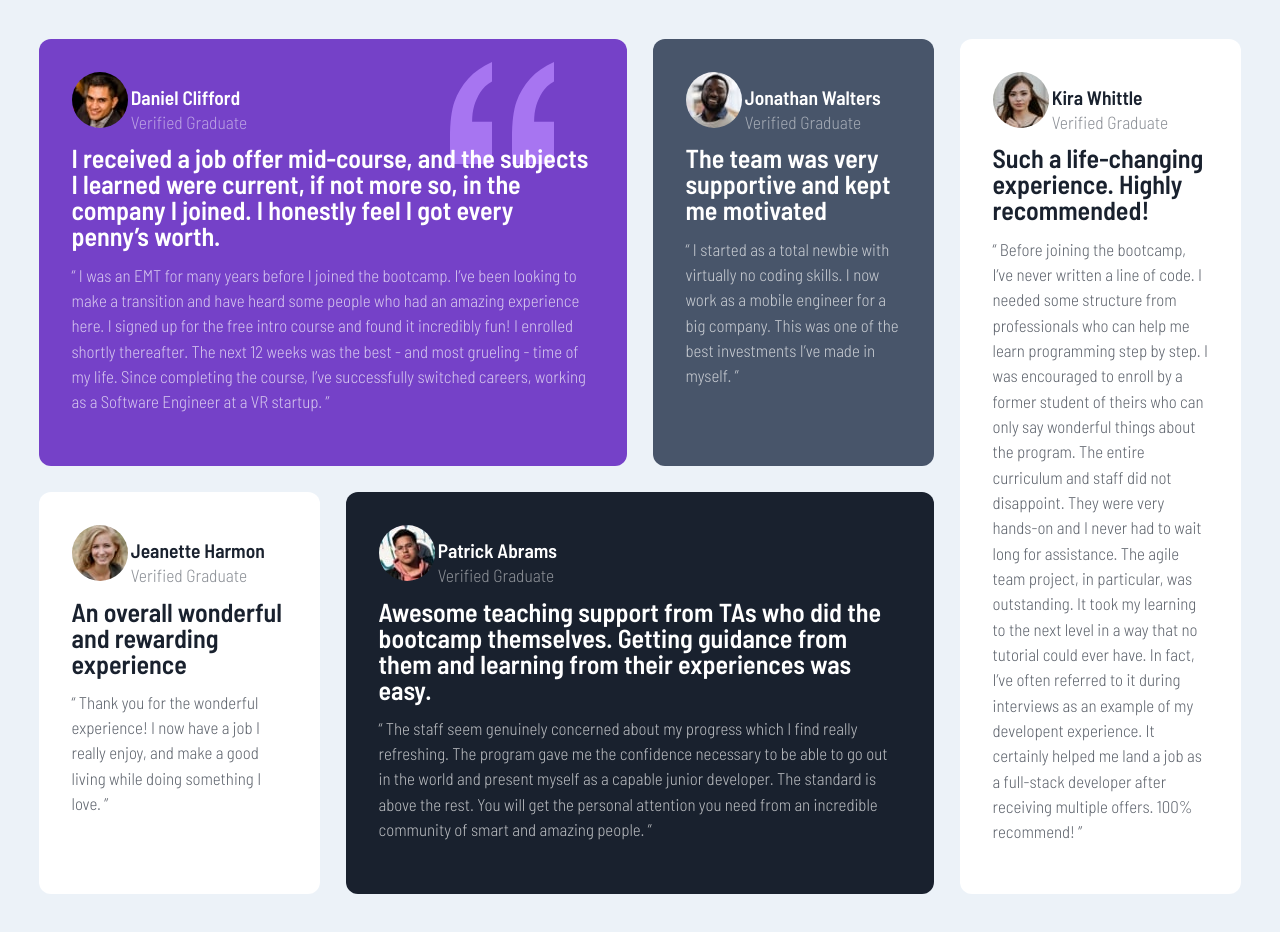
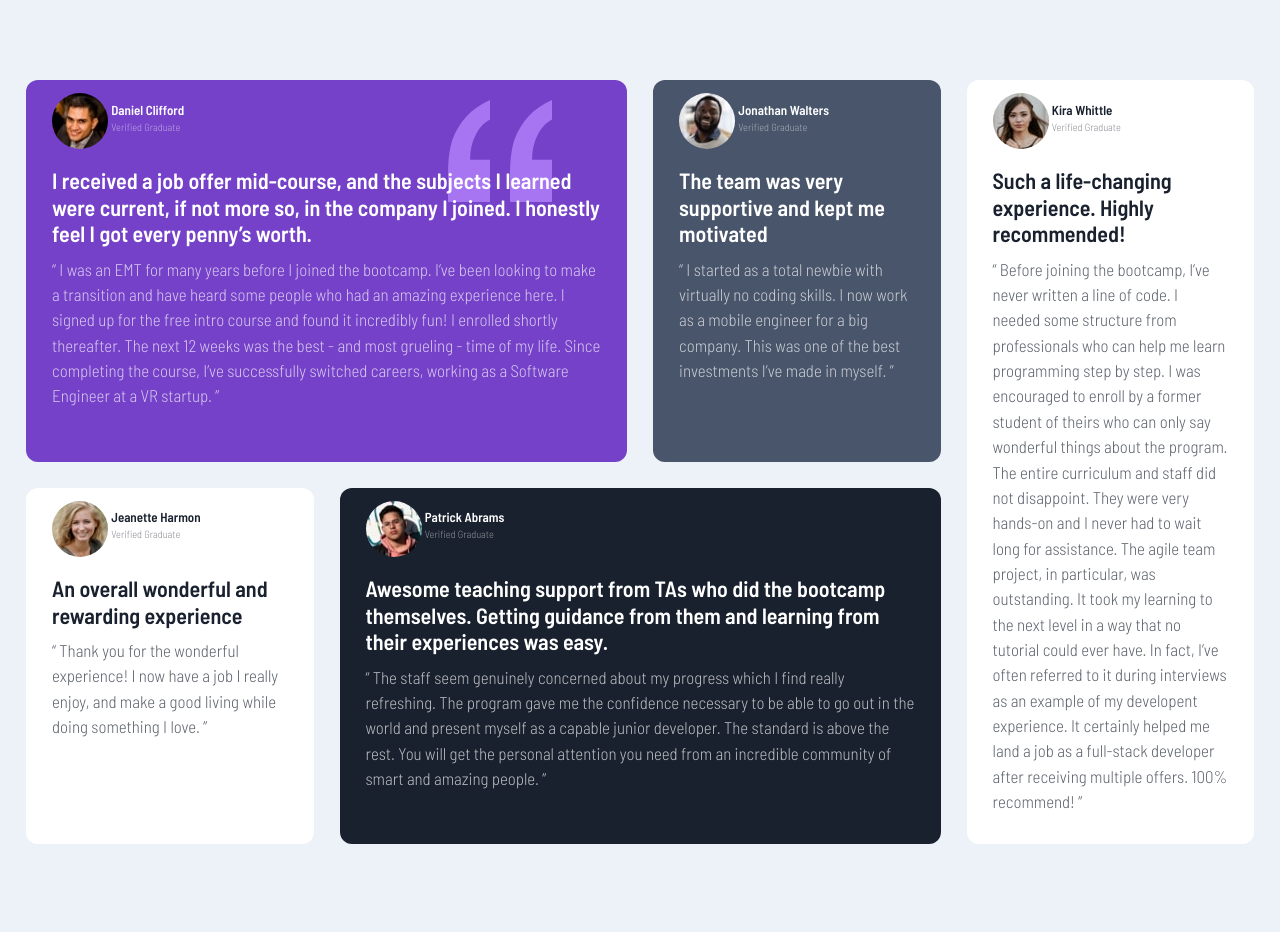
Before and after one commit to jennwo/testimonialGrid, a plain HTML site: page index.html in a window 1280 px wide. After the commit the page ends 870 px from the top, so only its background shows below. Drawn offline with Linux system fonts and the light colour scheme.

Commit message:
Update styles1.css

```diff
--- a/styles1.css
+++ b/styles1.css
@@ -48,8 +48,10 @@ body{
     flex-direction: column;
 }
 .card{
-    padding: 2.5em;
+    padding: 2em;
     border-radius: 12px;
+    padding-bottom: 1em;
+    padding-top: 1em;
 
 }
 
@@ -62,20 +64,20 @@ body{
 }
 .profileName{
     grid-area: name;
-    font-size: 1.5em;
+    font-size: 1em;
     height: min-content;
 }
 .verifiedGrad{
     font-weight: 300;
     font-style: normal;
-    font-size: .9em;
+    font-size: .8em;
     opacity: 50%;
 }
 .personalComment{
     grid-area: comment;
-    font-size: 2em;
+    font-size:1.7em;
     font-weight: 600;
-    line-height: 1em;
+    line-height: 1.2em;
 
 
 }
@@ -159,7 +161,6 @@ body{
 
 @media (min-width: 1001px){
     #container{
-        padding: 1em;
         width: auto;
         height: min-content;
         max-width: 1440px;
@@ -171,10 +172,8 @@ body{
             "purple  purple  darkGray  white2"
             "white1  black   black     white2";
         margin: auto;
+        margin-top: 10vh;
 
-    }
-    .personalComment{
-        margin-top: -.01em;
     }
     .quote{
         margin-top: -.5em;
```
